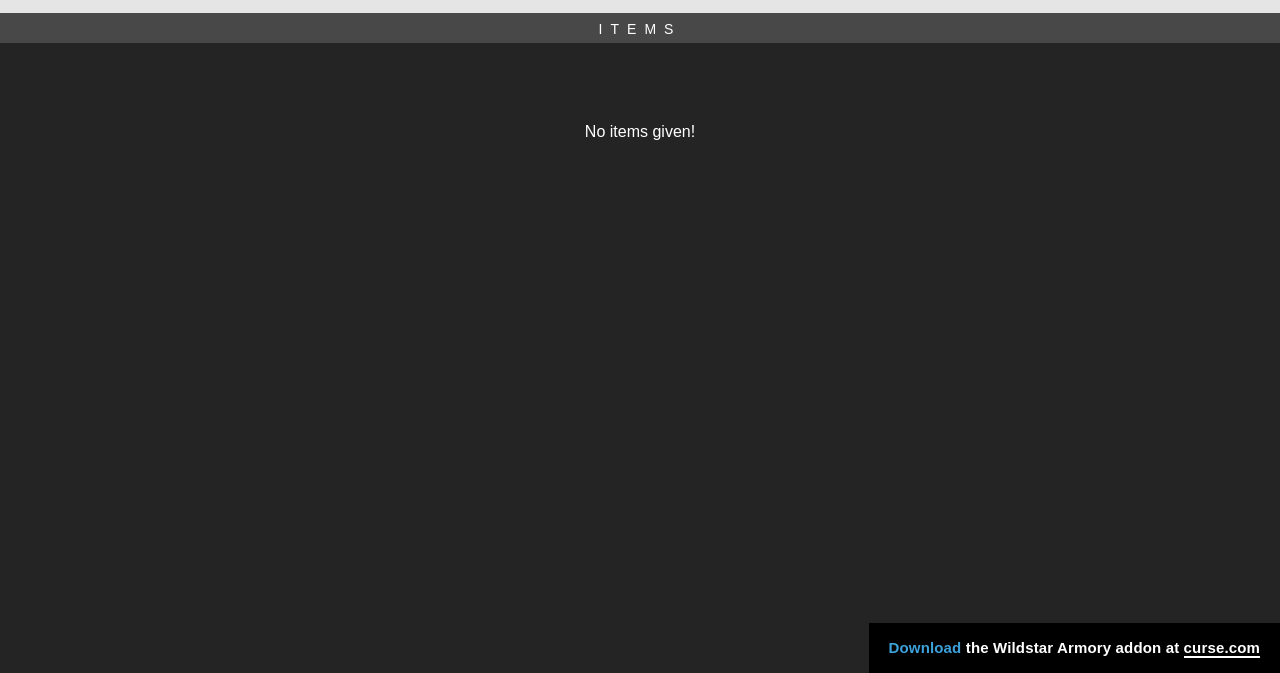
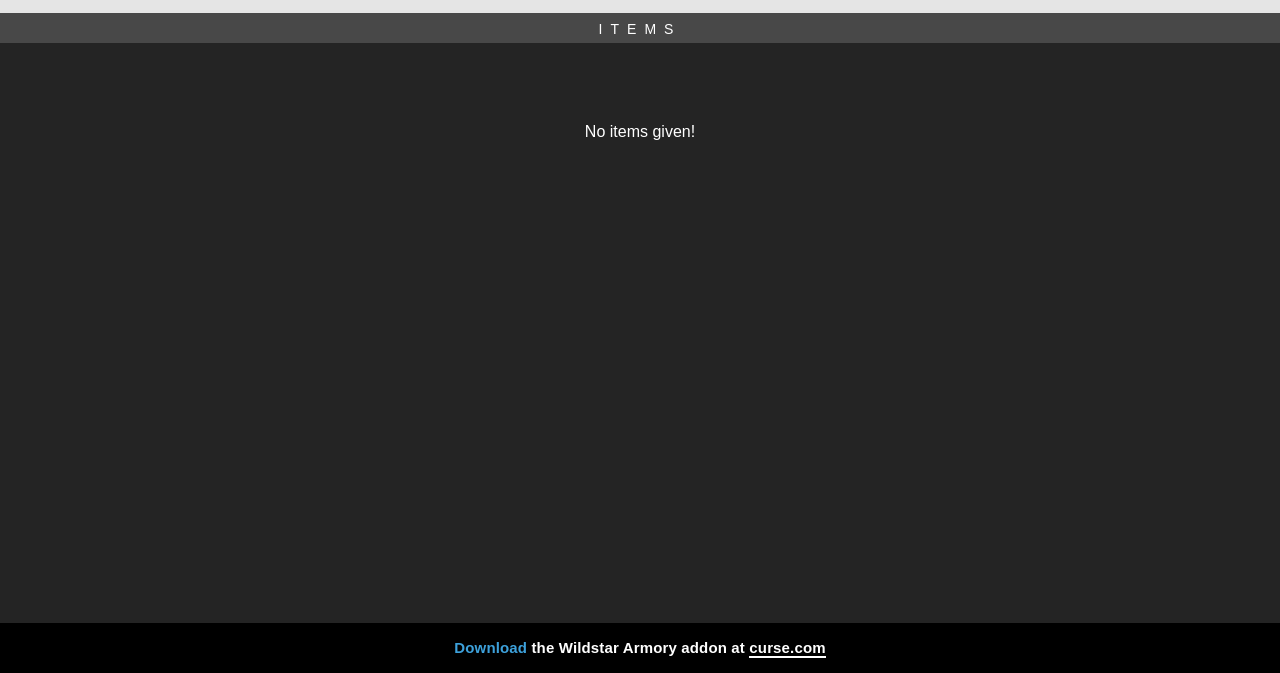
Before and after one commit to ws-armory/ws-armory.github.io, a plain HTML site: page index.html in a window 1280 px wide. Shown: the part 127-800 px from the top of the page. Drawn offline with Linux system fonts and the light colour scheme.

Commit message:
Revert "Modify the footer to be displayed in the bottom-right corner (fix #9)"
This reverts commit dfac057b78eacc58664978aefbf52bf6b0f90926.

```diff
--- a/css/armory.css
+++ b/css/armory.css
@@ -57,9 +57,10 @@ footer {
 	font-size: 15px;
 	letter-spacing: .15px;
 	position: fixed;
-	right: 0;
+	left: 0;
 	bottom: 0;
 	background: #000;
+	width: 100%;
 	line-height: 50px;
 	padding: 0 20px;
 	text-align: center;
```
